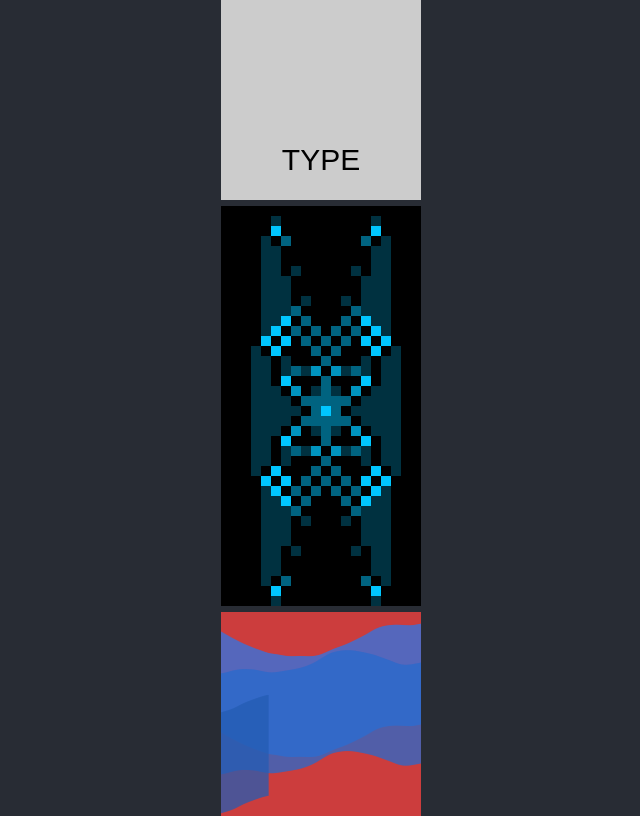
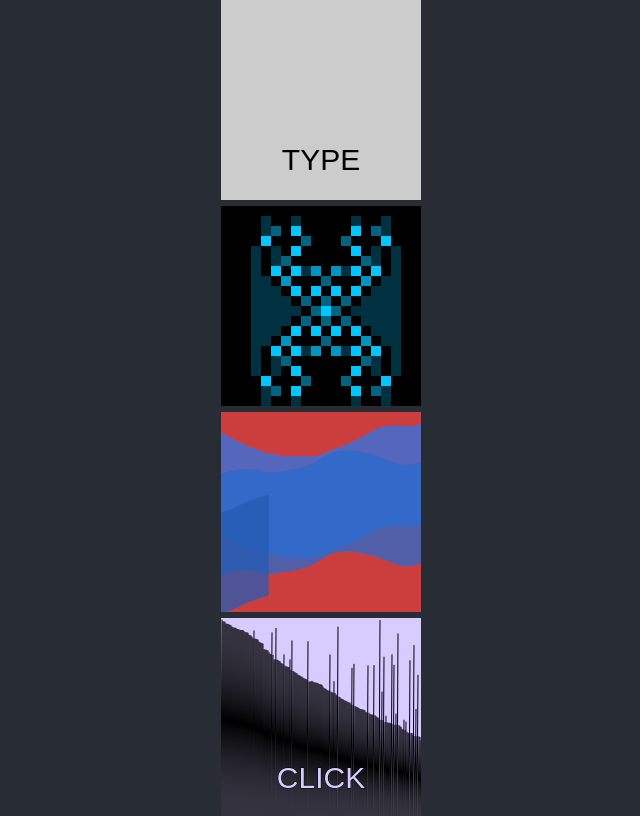
Before and after one commit to snoogans775/processing-playground-react, a React (Create React App) app: page / in a window 1280 px wide. Shown: the top 816 px of the page, without its empty margins (319-959 px from the left). Built offline with nearby package versions, Linux system fonts and the light colour scheme.

Commit message:
Restructured sketches.js to return objects with metadata

```diff
--- a/src/Gallery.js
+++ b/src/Gallery.js
@@ -11,6 +11,19 @@ function Gallery(props)  {
 	)
 }
 
+function Card(props) {
+	const obj = props.sketch;
+	console.log(props.sketch)
+
+	return (
+		<div className="card">
+			<div className="thumbnail-container">
+				<Sketch source={props.sketch} />
+			</div>
+		</div>
+	)
+}
+
 class Sketch extends React.Component {
 	constructor(props) {
 		super(props)
@@ -18,7 +31,7 @@ class Sketch extends React.Component {
 	}
 
 	componentDidMount() {
-		this.myP5 = new p5 (this.sketch, this.myRef.current)
+		this.myP5 = new p5 (this.sketch.sketch, this.myRef.current)
 	}
 
 	sketch = this.props.source
@@ -31,18 +44,4 @@ class Sketch extends React.Component {
 	}
 }
 
-class Card extends React.Component {
-	constructor(props) {
-		super(props);
-	}
-
-	render() {
-		return(
-			<div className="card">
-				<Sketch source={this.props.sketch} />
-			</div>
-		)
-	}
-}
-
 export default Gallery;
--- a/src/sketches.js
+++ b/src/sketches.js
@@ -2,7 +2,6 @@
 //Refactored for P5.js by Kevin Fredericks
 //Color Typewriter concept by John Maeda
 //Example code taken from processing.org
-
 const colorTypewriter = ( s ) => {
 
 	let metadata = {
@@ -12,6 +11,7 @@ const colorTypewriter = ( s ) => {
 		description: 'Make art with your keyboard',
 		tags: 'interactive, visual art'
 	}
+
 	let maxHeight;
 	let minHeight;
 	let letterHeight;      // Height of the letters
@@ -94,14 +94,6 @@ const colorTypewriter = ( s ) => {
 
 const sandpiles = (s) => {
 
-	let metadata = {
-		id: 'sandpiles',
-		title: 'Sandpiles',
-		difficulty: 'Challenging',
-		description: 'Code a dynamic system',
-		tags: 'animation, algorithms, visual art'
-	}
-
 	let sandpiles = [];
 	let nextpiles = [];
 	let maxHeight = 3;
@@ -110,7 +102,7 @@ const sandpiles = (s) => {
 	let smallChange;
 
 	s.setup = () => {
-	  s.createCanvas(200, 400);
+	  s.createCanvas(200, 200);
 	  s.colorMode(s.HSB, colorRange);
 	  s.noStroke();
 	  s.frameRate(6);
@@ -186,21 +178,13 @@ const sandpiles = (s) => {
 //License MIT
 
 const happyMountains = ( s ) => {
-
-	let metadata = {
-		id: 'happyMountains',
-		title: 'Happy Mountains',
-		difficulty: 'Beginner',
-		description: 'Make an AI artist',
-		tags: ['visual art, generative']
-	}
 	let x, y;
 	let smallChange;
 	let colorBrightness, mtnColor;
 	let amplitude;
 
 	s.setup = () => {
-	  s.createCanvas(200, 400);
+	  s.createCanvas(200, 200);
 	  s.colorMode(s.HSB, 100);
 	  s.background(0, 70, 80);
 
@@ -245,14 +229,6 @@ const happyMountains = ( s ) => {
 //License MIT
 
 const bubbleBuffer = ( s ) => {
-
-	let metadata = {
-		id: 'bubbleBuffer',
-		title: 'Bubble Buffer',
-		difficulty: 'Beginner',
-		description: 'Visualize a bottleneck',
-		tags: ['algorithms, animation, interactive']
-	}
 
 	let data = [];
 	let textPosition = [];
@@ -299,5 +275,50 @@ const bubbleBuffer = ( s ) => {
 	}
 } //End of closure
 
-let sketches = [colorTypewriter, sandpiles, happyMountains, bubbleBuffer];
+const colorTypewriterObj = {
+	metadata : {
+		id: 'colorTypewriter',
+		title: 'Color Typewriter',
+		difficulty: 'Beginner',
+		description: 'Make art with your keyboard',
+		tags: 'interactive, visual art'
+	},
+
+	sketch: colorTypewriter
+}
+const happyMountainsObj = {
+	metadata: {
+		id: 'happyMountains',
+		title: 'Happy Mountains',
+		difficulty: 'Beginner',
+		description: 'Make an AI artist',
+		tags: ['visual art, generative']
+	},
+
+	sketch: happyMountains
+}
+const sandpilesObj = {
+	metadata: {
+		id: 'sandpiles',
+		title: 'Sandpiles',
+		difficulty: 'Challenging',
+		description: 'Code a dynamic system',
+		tags: 'animation, algorithms, visual art'
+	},
+
+	sketch: sandpiles
+}
+const bubbleBufferObj = {
+	metadata: {
+		id: 'bubbleBuffer',
+		title: 'Bubble Buffer',
+		difficulty: 'Beginner',
+		description: 'Visualize a bottleneck',
+		tags: ['algorithms, animation, interactive']
+	}
+	,
+
+	sketch: bubbleBuffer
+}
+let sketches = [colorTypewriterObj, sandpilesObj, happyMountainsObj, bubbleBufferObj];
 export default sketches;
```
